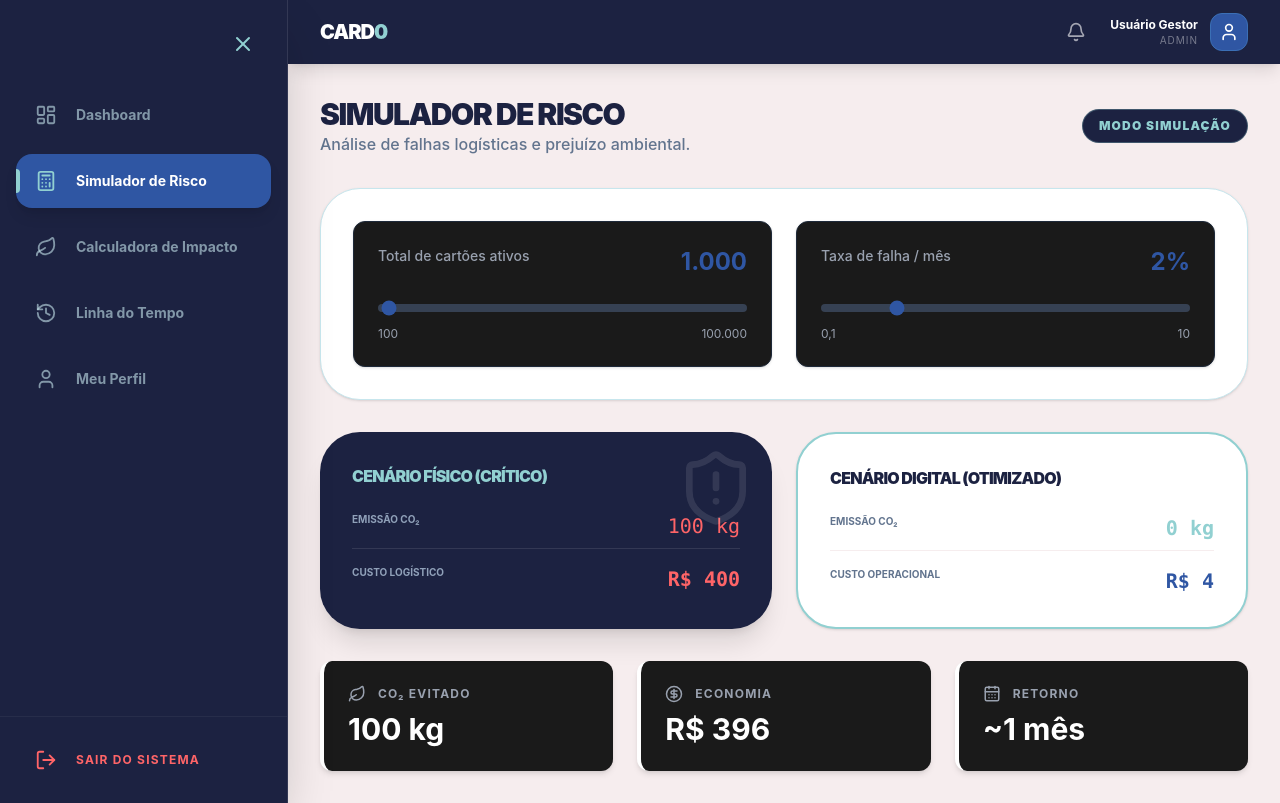
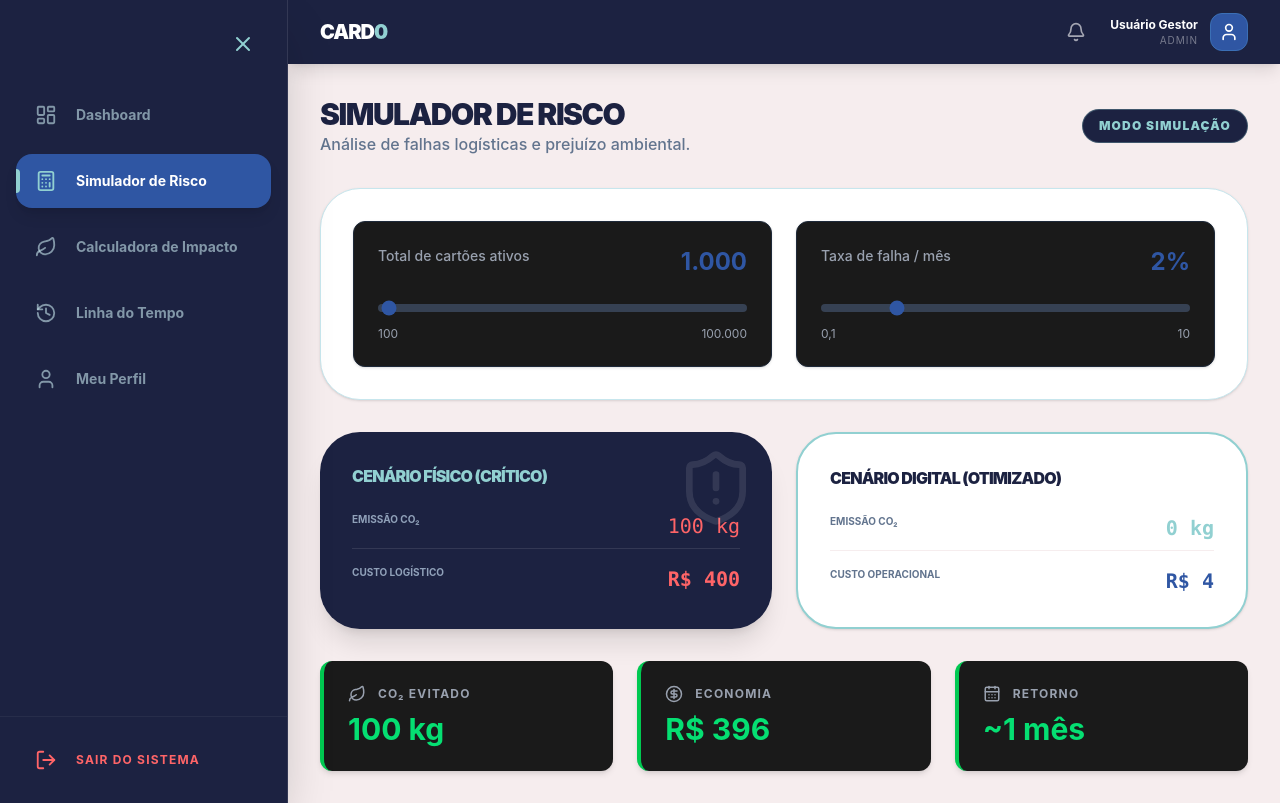
Before and after one commit to Gustavotorrescastro/Card0, a Next.js app: page /simulador-risco-operacional in a window 1280 px wide. Built offline with nearby package versions, Linux system fonts and the light colour scheme; sample sign-in values are in the browser's storage.

Commit message:
Fixing page.tsx

```diff
--- a/src/app/simulador-risco-operacional/page.tsx
+++ b/src/app/simulador-risco-operacional/page.tsx
@@ -97,9 +97,9 @@ export default function SimuladorRiscoPage() {
               </div>
 
               <div className="grid grid-cols-1 md:grid-cols-3 gap-6">
-                <CardMetrica titulo="CO₂ evitado" valor={`${metricas.co2Evitado.toLocaleString('pt-BR')} kg`} icone={Leaf} />
-                <CardMetrica titulo="Economia" valor={`R$ ${metricas.economiaFinanceira.toLocaleString('pt-BR')}`} icone={CircleDollarSign} />
-                <CardMetrica titulo="Retorno" valor="~1 mês" icone={CalendarDays} />
+                <CardMetrica titulo="CO₂ evitado" valor={`${metricas.co2Evitado.toLocaleString('pt-BR')} kg`} icone={Leaf} corBorda="green" />
+                <CardMetrica titulo="Economia" valor={`R$ ${metricas.economiaFinanceira.toLocaleString('pt-BR')}`} icone={CircleDollarSign} corBorda="green" />
+                <CardMetrica titulo="Retorno" valor="~1 mês" icone={CalendarDays} corBorda="green" />
               </div>
             </div>
           </main>
```
